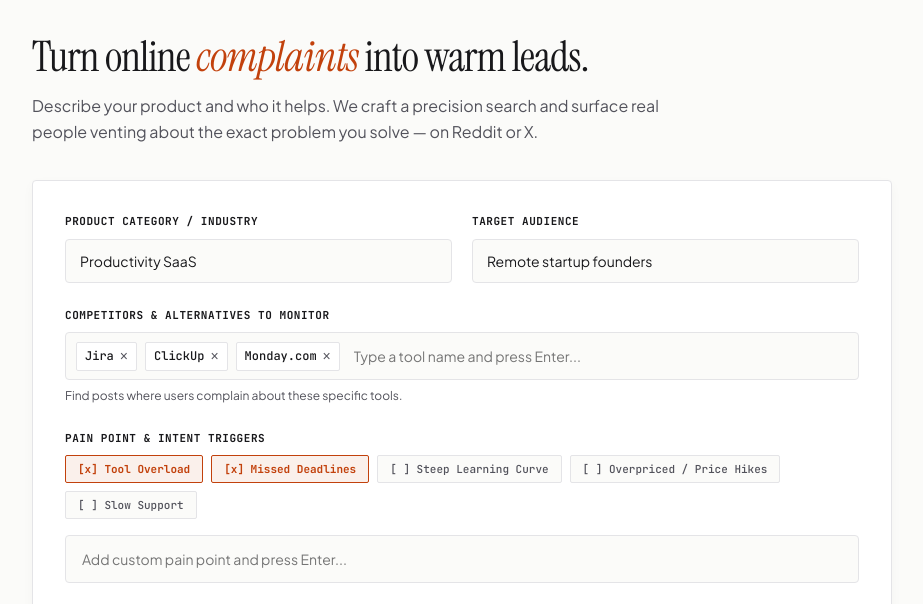
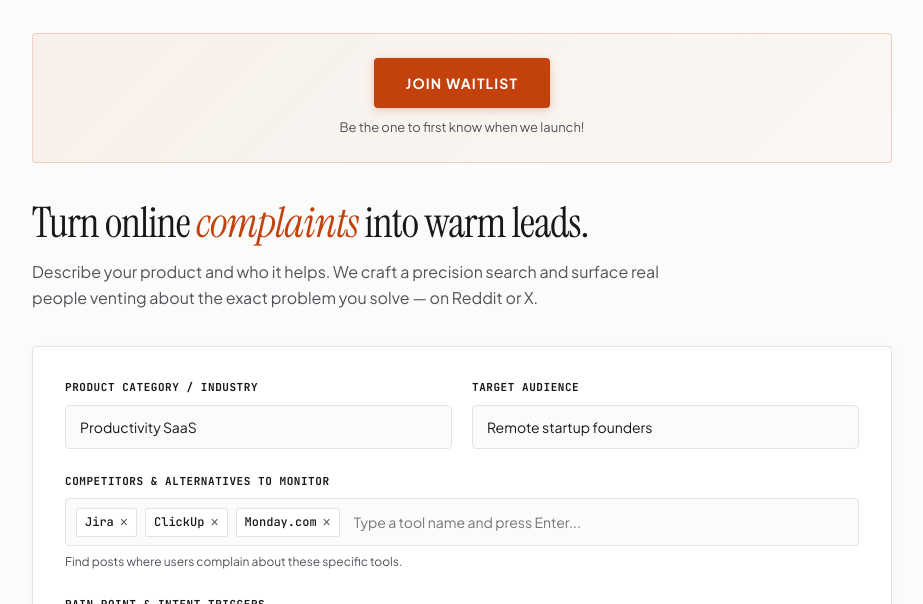
Before and after one commit to Merth1470/ComplaintLead, a website: page public/index.html in a window 1280 px wide. Shown: the part 120-724 px from the top of the page, without its empty margins (178-1101 px from the left). Drawn offline with Linux system fonts and the light colour scheme.

Commit message:
waitlist integrated

```diff
--- a/public/index.html
+++ b/public/index.html
@@ -699,6 +699,54 @@
       text-decoration: underline;
     }
 
+    /* Waitlist CTA Banner */
+    .waitlist-banner {
+      display: flex;
+      flex-direction: column;
+      align-items: center;
+      gap: 10px;
+      margin-bottom: 36px;
+      padding: 24px 20px;
+      background: linear-gradient(135deg, rgba(194, 65, 12, 0.06) 0%, rgba(194, 65, 12, 0.02) 100%);
+      border: 1px solid rgba(194, 65, 12, 0.2);
+      border-radius: var(--radius);
+    }
+
+    .waitlist-btn {
+      background-color: var(--accent);
+      color: #FFFFFF;
+      border: none;
+      border-radius: var(--radius);
+      padding: 14px 32px;
+      font-family: "Plus Jakarta Sans", sans-serif;
+      font-size: 14px;
+      font-weight: 700;
+      text-transform: uppercase;
+      letter-spacing: 0.08em;
+      cursor: pointer;
+      text-decoration: none;
+      display: inline-flex;
+      align-items: center;
+      justify-content: center;
+      transition: background-color 0.15s ease, transform 0.1s ease;
+      box-shadow: 0 2px 8px rgba(194, 65, 12, 0.25);
+    }
+
+    .waitlist-btn:hover {
+      background-color: var(--accent-hover);
+      transform: translateY(-1px);
+      box-shadow: 0 4px 12px rgba(194, 65, 12, 0.35);
+    }
+
+    .waitlist-text {
+      font-family: "Plus Jakarta Sans", sans-serif;
+      font-size: 13px;
+      color: var(--muted);
+      text-align: center;
+      margin: 0;
+      line-height: 1.5;
+    }
+
     @media(max-width: 720px) {
       .grid, .source-cards, .cards {
         grid-template-columns: 1fr;
@@ -775,6 +823,11 @@
       </div>
       <div class="pill">MVP Demo</div>
     </header>
+
+    <div class="waitlist-banner">
+      <a href="https://forms.queueform.com/426" target="_blank" rel="noopener noreferrer" class="waitlist-btn">Join Waitlist</a>
+      <p class="waitlist-text">Be the one to first know when we launch!</p>
+    </div>
 
     <section class="hero">
       <h2>Turn online <em>complaints</em> into warm leads.</h2>
```
